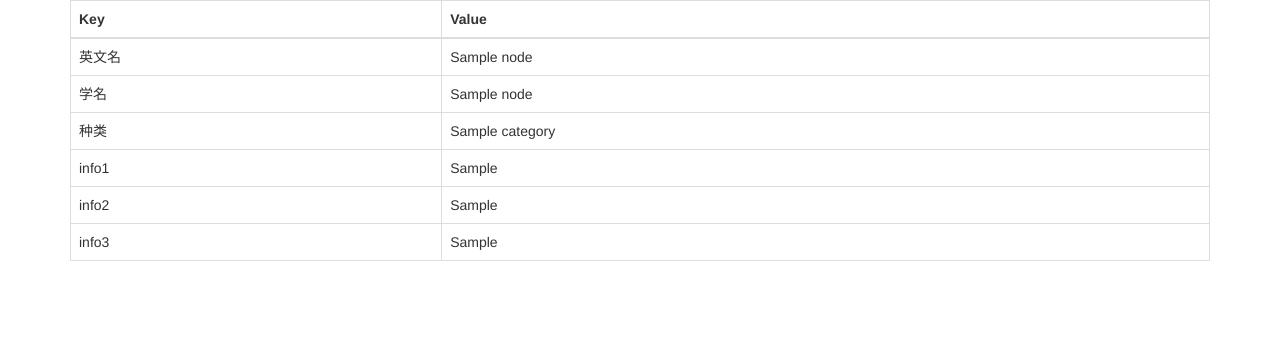
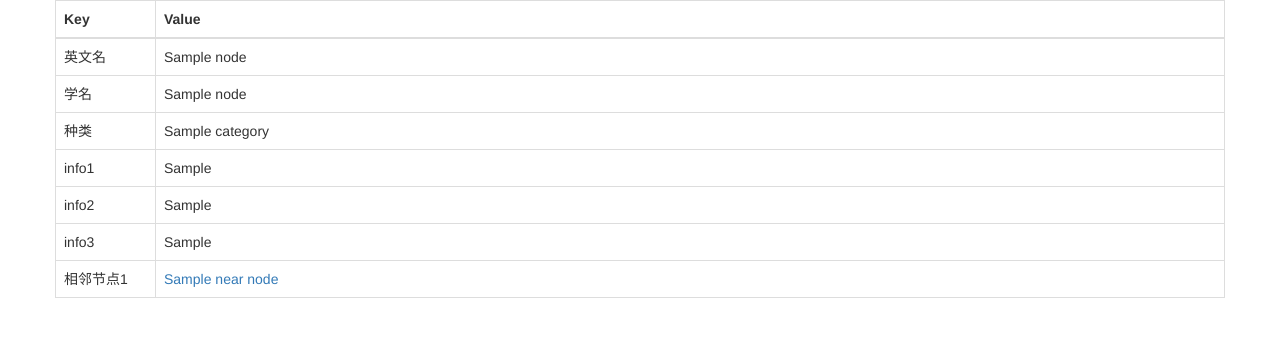
Before and after one commit to zerist/neo_display, a Django app: template display/templates/display/node.html in a window 1280 px wide. Shown: the top 337 px of the page. Run offline with Django 3.2, Linux system fonts and the light colour scheme; the template is opened without the code that fills it: most values are stand-ins (such as "Sample title", 1, 10 or a date in 2020).

Commit message:
near node

```diff
--- a/display/templates/display/node.html
+++ b/display/templates/display/node.html
@@ -17,11 +17,11 @@
 <body>
 <div class="container">
     <div class="row">
-        <div class="col-lg-12">
+        <div class="col-lg-16">
             <table class="table table-bordered">
                 <thead>
                     <tr>
-                        <th>Key</th>
+                        <th width="100px">Key</th>
                         <th>Value</th>
                     </tr>
                 </thead>
@@ -50,6 +50,12 @@
                         <td>info3</td>
                         <td>{{ node.info3 }}</td>
                     </tr>
+                    {% for near_node in near_nodes %}
+                    <tr>
+                        <td>相邻节点{{ forloop.counter }}</td>
+                        <td><a href="{% url 'display:detail' near_node.name %}">{{ near_node.name }}</a></td>
+                    </tr>
+                    {% endfor %}
                 </tbody>
             </table>
         </div>
--- a/display/urls.py
+++ b/display/urls.py
@@ -7,5 +7,6 @@ urlpatterns = [
     path('test', views.test, name='test'),
     path('search/<str:text>', views.search, name='search'),
     path('detail/<str:code>', views.detail, name='detail'),
-    path('nearNode/<str:code>/<int:level>', views.nearNode, name='nearNode')
+    path('nearNode/<str:code>/<int:level>', views.nearNode, name='nearNode'),
+    path('nearNodeByCategory/<str:category>', views.nearNodeByCategory, name='nearNodeByCategory')
 ]
```
Also changed, not shown: display/models.py (+7 -0 lines), display/templates/display/svg_l.html (added, +10 -0 lines), display/views.py (+18 -1 lines).
